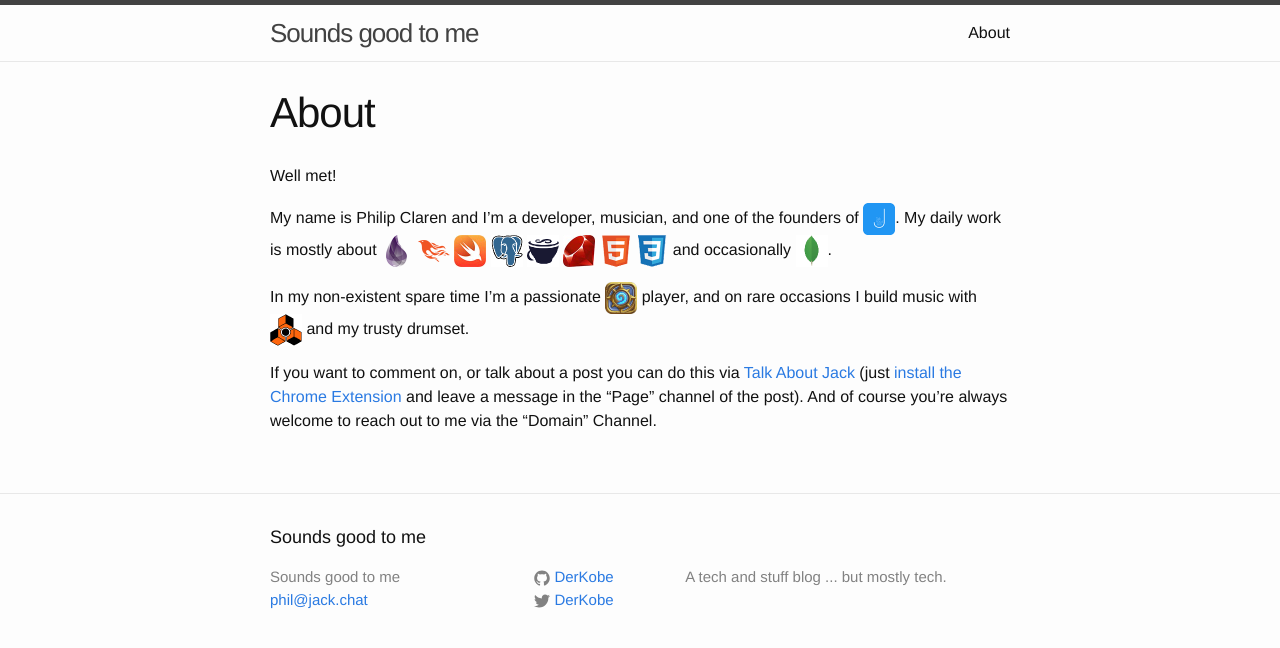
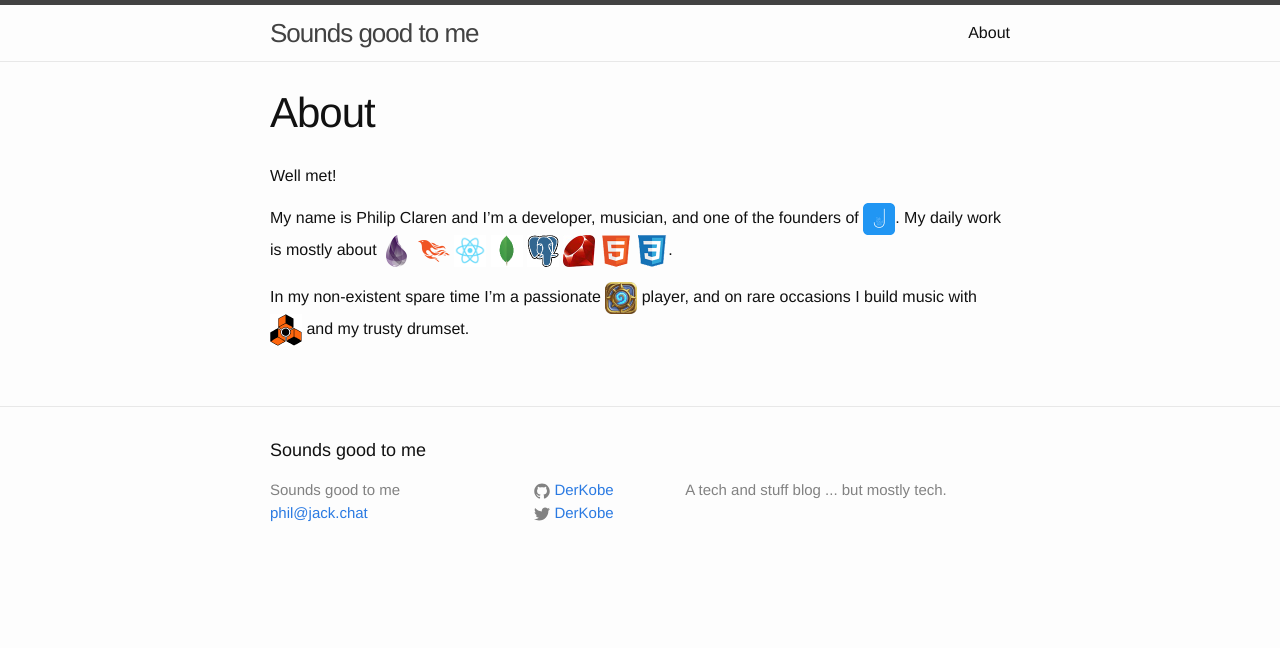
Before and after one commit to DerKobe/DerKobe.github.io, a Jekyll site: the page built from about.md, in a window 1280 px wide. Shown: the top 648 px of the page. Built offline with Jekyll 4.4.1, drawn with Linux system fonts in a browser that asks for light colours.

Commit message:
phoenix-html-mailer

````diff
--- a/_posts/2015-12-16-phoenix-channels-in-a-google-chrome-extension.markdown
+++ b/_posts/2015-12-16-phoenix-channels-in-a-google-chrome-extension.markdown
@@ -73,9 +73,3 @@ class PubsubClient
 There is a lot of room for improvements here. For one the passed follow-up function in form of the ```next```-parameters should be replaced with promises.
 
 But that's a problem for future me.
-
-
----
-
-# Comments
-_If you want to comment on, or talk about this post you can do this via [<img src="/assets/talk-about-jack.png" width="32" height="32" title="Talk About Jack" /> Talk About Jack](https://www.jack.chat/j/sounds-good-to-me)._
--- a/_posts/2015-12-18-the-official-internet-chillout-area.markdown
+++ b/_posts/2015-12-18-the-official-internet-chillout-area.markdown
@@ -24,9 +24,3 @@ So, take a minute and maybe get a little peace with this or just sharpen you mou
     <!--<![endif]-->
   </object>
 </div>
-
-
----
-
-# Comments
-_If you want to comment on, or talk about this post you can do this via [<img src="/assets/talk-about-jack.png" width="32" height="32" title="Talk About Jack" /> Talk About Jack](https://www.jack.chat/j/sounds-good-to-me)._
--- a/_posts/2016-01-07-one-way-to-structure-your-code.markdown
+++ b/_posts/2016-01-07-one-way-to-structure-your-code.markdown
@@ -140,8 +140,3 @@ Of course processes can call services or other processes or the other way around
 # Conclusion
 
 So far this concept worked out great for me and the teams I worked with. By having to give services and processes names you start to think more modular and concepts get more visible instead of one gooey flow of data through controllers, models, and views.
-
----
-
-# Comments
-_If you want to comment on, or talk about this post you can do this via [<img src="/assets/talk-about-jack.png" width="32" height="32" title="Talk About Jack" /> Talk About Jack](https://www.jack.chat/j/sounds-good-to-me)._
--- a/_posts/2016-01-11-get-notified-when-an-user-leaves-a-phoenix-channel.markdown
+++ b/_posts/2016-01-11-get-notified-when-an-user-leaves-a-phoenix-channel.markdown
@@ -110,8 +110,3 @@ end
 
 # Conclusion
 This system works very well for me in production. And compared to Faye with which I worked in the past, I begin to see the true power of Elixir/Erlang. It's just a blast!
-
----
-
-# Comments
-_If you want to comment on, or talk about this post you can do this via [<img src="/assets/talk-about-jack.png" width="32" height="32" title="Talk About Jack" /> Talk About Jack](https://www.jack.chat/j/sounds-good-to-me)._
--- a/about.md
+++ b/about.md
@@ -9,16 +9,12 @@ Well met!
 My name is Philip Claren and I'm a developer, musician, and one of the founders of [<img src="/assets/talk-about-jack.png" width="32" height="32" title="Talk About Jack" />](http://jack.chat).
 My daily work is mostly about <img src="/assets/elixir.png" width="32" height="32" title="Elixir" />
                               <img src="/assets/phoenix.png" width="32" height="32" title="Phoenix Framework" />
-                              <img src="/assets/swift.jpg" width="32" height="32" title="Swift" />
+                              <img src="/assets/react.png" width="32" height="32" title="React" />
+                              <img src="/assets/mongodb.png" width="32" height="32" title="MongoDB" />
                               <img src="/assets/postgresql.png" width="32" height="32" title="PostgreSQL" />
-                              <img src="/assets/coffeescript.png" width="32" height="32" title="CoffeeScript" />
                               <img src="/assets/ruby.jpg" width="32" height="32" title="Ruby" />
                               <img src="/assets/html5.png" width="32" height="32" title="HTML5" />
-                              <img src="/assets/css3.png" width="32" height="32" title="CSS3" />
-                               and occasionally <img src="/assets/mongodb.png" width="32" height="32" title="MongoDB" />.
+                              <img src="/assets/css3.png" width="32" height="32" title="CSS3" />.
 
 
 In my non-existent spare time I'm a passionate <img src="/assets/hearthstone.png" width="32" height="32" title="Hearthstone" /> player, and on rare occasions I build music with <img src="/assets/reason.png" width="32" height="32" title="Propellerheads Reason" /> and my trusty drumset.
-
-If you want to comment on, or talk about a post you can do this via [Talk About Jack](http://jack.chat) (just [install the Chrome Extension](https://chrome.google.com/webstore/detail/talk-about-jack/mfjhkijmchogjenmblohgkifnakapbhf) and leave a message in the "Page" channel of the post).
-And of course you're always welcome to reach out to me via the "Domain" Channel.
````
Also changed, not shown: _posts/2016-07-19-phoenix-html-mailer.markdown (added, +131 -0 lines), assets/react.png (added), 9 other files.
